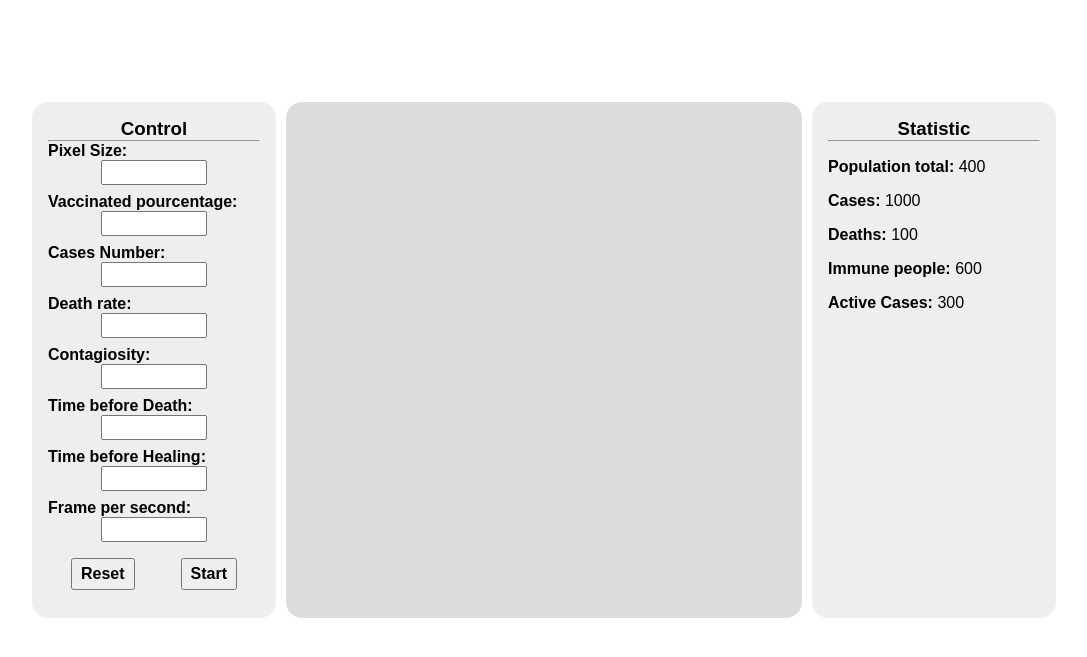
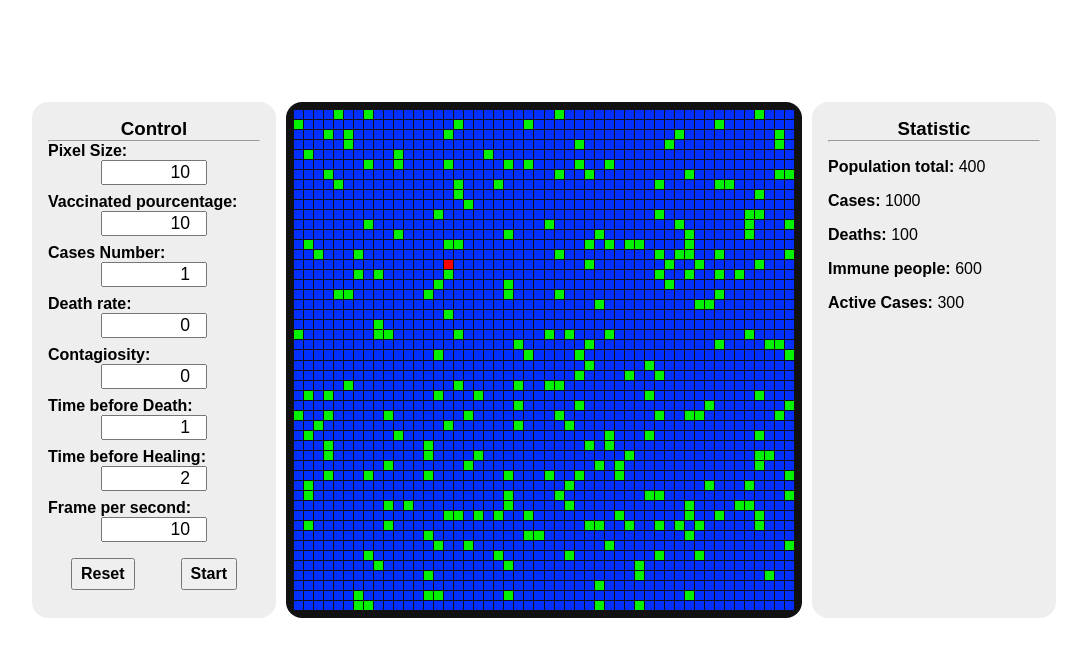
Before and after one commit to marzouk2002/Disease-simulator, a PHP site: page / in a window 1280 px wide. Shown: the part 80-737 px from the top of the page, without its empty margins (96-1183 px from the left). Run offline with PHP 8.4, Linux system fonts and the light colour scheme.

Commit message:
working on functions

```diff
--- a/app.js
+++ b/app.js
@@ -7,15 +7,23 @@ class Person {
 }
 
 //Globale variables
-localStorage.setItem('localSsilumationState', false)
+let localSsilumationState= false
+let arrPopulation;
+let size;
+let vaccineP;
+let casesP;
+let fatalityP;
+let contagiosityP;
+let timeBeforeDeath;
+let fps;
 
 //helper function
 function getRandomNum(range) {
-    return Math.round(Math.random()*range)
+    return Math.floor(Math.random()*range)
 }
 
 function getRandomState(rate) {
-    let num = Math.round(Math.random()*100)
+    let num = Math.floor(Math.random()*100)
     return rate>=num ? true : false
 }
 
@@ -27,7 +35,7 @@ function getRandomIndexes(size, rate) {
 
 // SELECTORS
     // grid
-const Grid = document.querySelector('population')
+const Grid = document.querySelector('.population')
     // form
 const form = document.querySelector('#input-form')
 const sizeInput = document.querySelector('#size-f')
@@ -35,9 +43,9 @@ const vaccineInput = document.querySelector('#vaccine')
 const casesInput = document.querySelector('#cases-f')
 const fatalityInput = document.querySelector('#fatality-f')
 const contagiosityInput = document.querySelector('#contagiosity-f')
-const timeBeforeDeath = document.querySelector('#time-b-d')
-const timeBeforeHealing = document.querySelector('#time-b-h')
-const fps = document.querySelector('#fps')
+const timeBeforeDeathInput = document.querySelector('#time-b-d')
+const timeBeforeHealingInput = document.querySelector('#time-b-h')
+const fpsInput = document.querySelector('#fps')
     // buttons
 const btnStart = document.querySelector('.btn-start')
 const btnReset = document.querySelector('.btn-reset')
@@ -50,19 +58,19 @@ const activeSpan = document.querySelector('#a-cases')
 
 // Main functions
 function setAllItems() {
-    localStorage.setItem('size', sizeInput.value)
-    localStorage.setItem('vaccineP', vaccineInput.value)
-    localStorage.setItem('casesP', casesInput.value)
-    localStorage.setItem('fatalityP', fatalityInput.value)
-    localStorage.setItem('contagiosityP', contagiosityInput.value)
-    localStorage.setItem('timeBeforeDeath', timeBeforeDeath.value)
-    localStorage.setItem('timeBeforeHealing', timeBeforeHealing.value)
-    localStorage.setItem('fps', fps.value)
+    let pixelsNum= sizeInput.value
+    vaccineP= vaccineInput.value
+    casesP= casesInput.value
+    fatalityP= fatalityInput.value
+    contagiosityP= contagiosityInput.value
+    timeBeforeDeath= timeBeforeDeathInput.value
+    timeBeforeHealing= timeBeforeHealingInput.value
+    fps= fpsInput.value
 
-    let size = sizeInput.value
+    size = Math.round(500 /pixelsNum)
     Grid.style.setProperty('--num-row', size)
 
-    let arrPopulation = Array(Math.pow(size, 2)).fill(new Person())
+    arrPopulation = Array(Math.pow(size, 2)).fill(0).map(x=>new Person())
 
     const totalPopulation = Math.pow(size, 2)
 
@@ -71,17 +79,17 @@ function setAllItems() {
         arrPopulation[num].state = 'immune'
     })
 
-    const arrCase = getRandomIndexes(totalPopulation, casesInput.value)
-    arrCase.forEach(num => {
-        arrPopulation[num].state = 'sick'
-    })
+    for(let i = 0; i < casesInput.value; i++) {
+        let randomIndex = getRandomNum(totalPopulation)
+        arrPopulation[randomIndex].state = 'sick'
+        console.log(arrPopulation[randomIndex+100])
+    }
 
-    localStorage.setItem('arrPopulation', JSON.stringify(arrPopulation))
+    console.log(arrPopulation)
+
 }
 
 function handleDisplay() {
-    const arrPopulation = localStorage.getItem('arrPopulation')
-
     arrPopulation.forEach(person=>{
         let cell = document.createElement('div')
         cell.classList.add('person')
@@ -102,3 +110,11 @@ function handleDisplay() {
         Grid.appendChild(cell)
     })
 }
+
+form.addEventListener('input',()=>{
+    setAllItems()
+    handleDisplay()
+})
+
+setAllItems()
+handleDisplay()
--- a/dist/css/index.css
+++ b/dist/css/index.css
@@ -47,7 +47,7 @@ section {
 }
 
 section:nth-child(2) {
-  background-color: #ddd;
+  background-color: #111;
 }
 
 .control {
@@ -99,6 +99,8 @@ input {
   --num-row: 50;
   display: -ms-grid;
   display: grid;
+  width: 100%;
+  height: 100%;
   -ms-grid-columns: (1fr)[var];
       grid-template-columns: repeat(var(--num-row), 1fr);
   -ms-grid-rows: (1fr)[var];
--- a/index.html
+++ b/index.html
@@ -21,35 +21,35 @@
                     <label for="size">
                         Pixel Size:
                     </label>
-                        <input type="number" id="size-f">
+                        <input type="number" min="5" max="25" value="10" id="size-f">
                     <label for="vaccine">
                         Vaccinated pourcentage:
                     </label>
-                    <input type="number" id="vaccine">
+                    <input type="number" min="0" max="100" value="10" id="vaccine">
                     <label for="cases">
                         Cases Number:
                     </label>
-                    <input type="number" id="cases-f">
+                    <input type="number" min="1" max="100" value="1" id="cases-f">
                     <label for="fatality">
                         Death rate:
                     </label>
-                    <input type="number" id="fatality-f">
+                    <input type="number" min="0" max="100" value="0" id="fatality-f">
                     <label for="contagiosity">
                         Contagiosity:
                     </label>
-                    <input type="number" min="0" max="100" id="contagiosity-f">
+                    <input type="number" min="0" max="100" value="0" id="contagiosity-f">
                     <label for="time-before-death">
                         Time before Death:
                     </label>
-                    <input type="number" id="time-b-d">
+                    <input type="number" id="time-b-d" min="1" value="1">
                     <label for="time-before-healing">
                         Time before Healing:
                     </label>
-                    <input type="number" id="time-b-h">
+                    <input type="number" id="time-b-h" min="1" value="2">
                     <label for="fps">
                         Frame per second:
                     </label>
-                    <input type="number" id="fps">
+                    <input type="number" id="fps" min="1" max="25" value="10">
                 </form>
                 <div class="btn">
                     <button class="btn-reset">Reset</button>
--- a/scss/index.scss
+++ b/scss/index.scss
@@ -41,7 +41,7 @@ section {
 }
 
 section:nth-child(2) {
-  background-color: #ddd;
+  background-color: #111;
 }
 
 .control {
@@ -84,6 +84,8 @@ input {
   padding: 0.5rem;
   --num-row: 50;
   display: grid;
+  width: 100%;
+  height: 100%;
   grid-template-columns: repeat(var(--num-row), 1fr);
   grid-template-rows: repeat(var(--num-row), 1fr);
   grid-gap: 1px;
```
Also changed, not shown: 1 other file.
